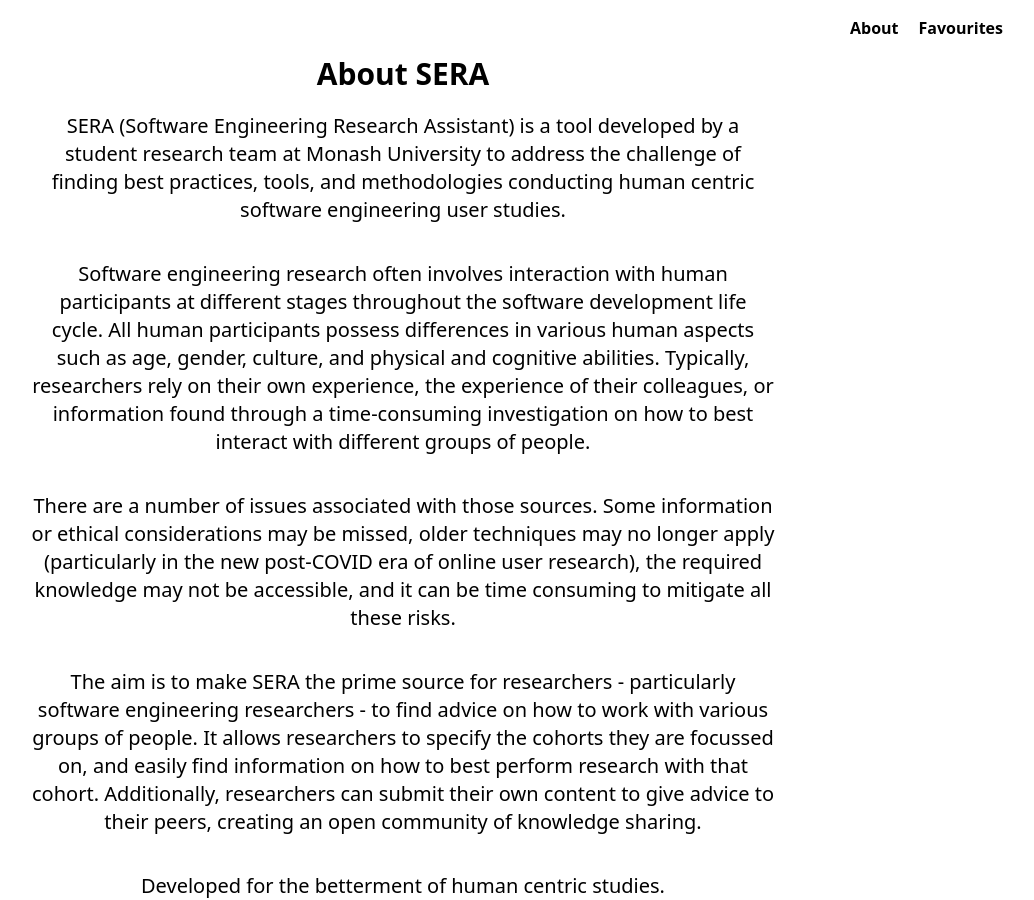
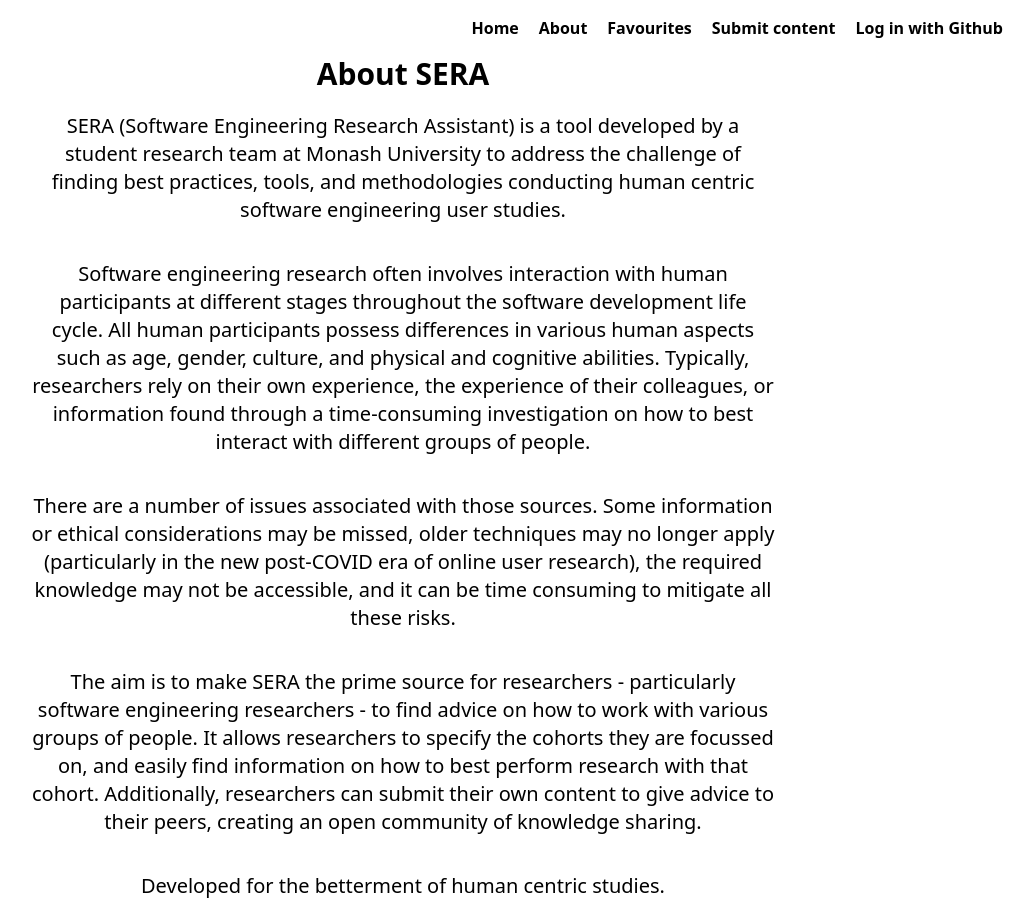
Before and after one commit to chloetemp1/sera, a Next.js app: page /about in a window 1280 px wide. Shown: the whole page, without its empty margins (237-1271 px from the left). Built offline with nearby package versions, Linux system fonts and the light colour scheme.

Commit message:
add back github links to navbar

```diff
--- a/components/NavBar.tsx
+++ b/components/NavBar.tsx
@@ -36,14 +36,15 @@
         <div className="flex py-4 font-semibold min-h-12">
           {backButtonVisible ? backButton : ''}
           <div className="flex justify-end w-full gap-x-5">
-            {/* <div className='mx-4 mr-4'>
-              <Link href={`https://github.com/login/oauth/authorize?${queryStringified}`}>Log in with Github</Link>
-            </div>
-            <div className='mx-4 mr-6'>
-              <Link href={`/submit`}>Submit content</Link>
-            </div> */}
+            <Link href={'/'}>Home</Link>
             <Link href={'/about'}>About</Link>
             <Link href={'/favourites'}>Favourites</Link>
+            <Link href={`/submit`}>Submit content</Link>
+            <Link
+              href={`https://github.com/login/oauth/authorize?${queryStringified}`}
+            >
+              Log in with Github
+            </Link>
           </div>
         </div>
       </div>
```
